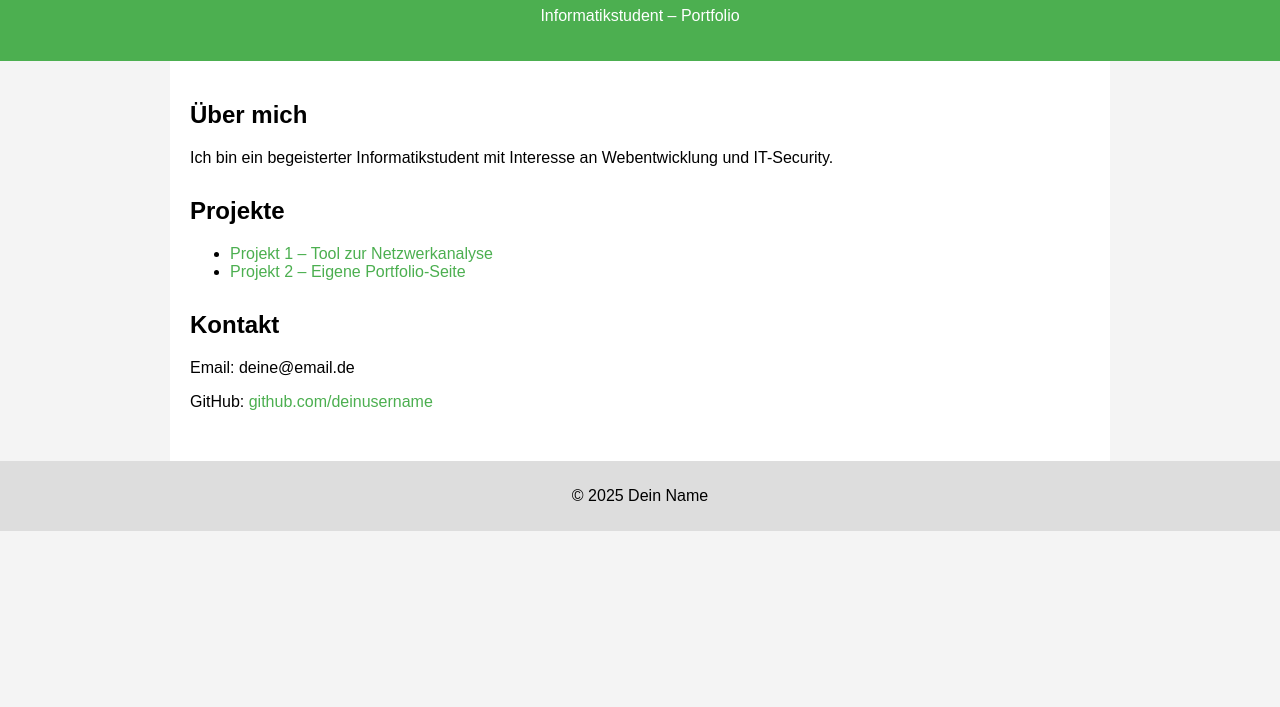
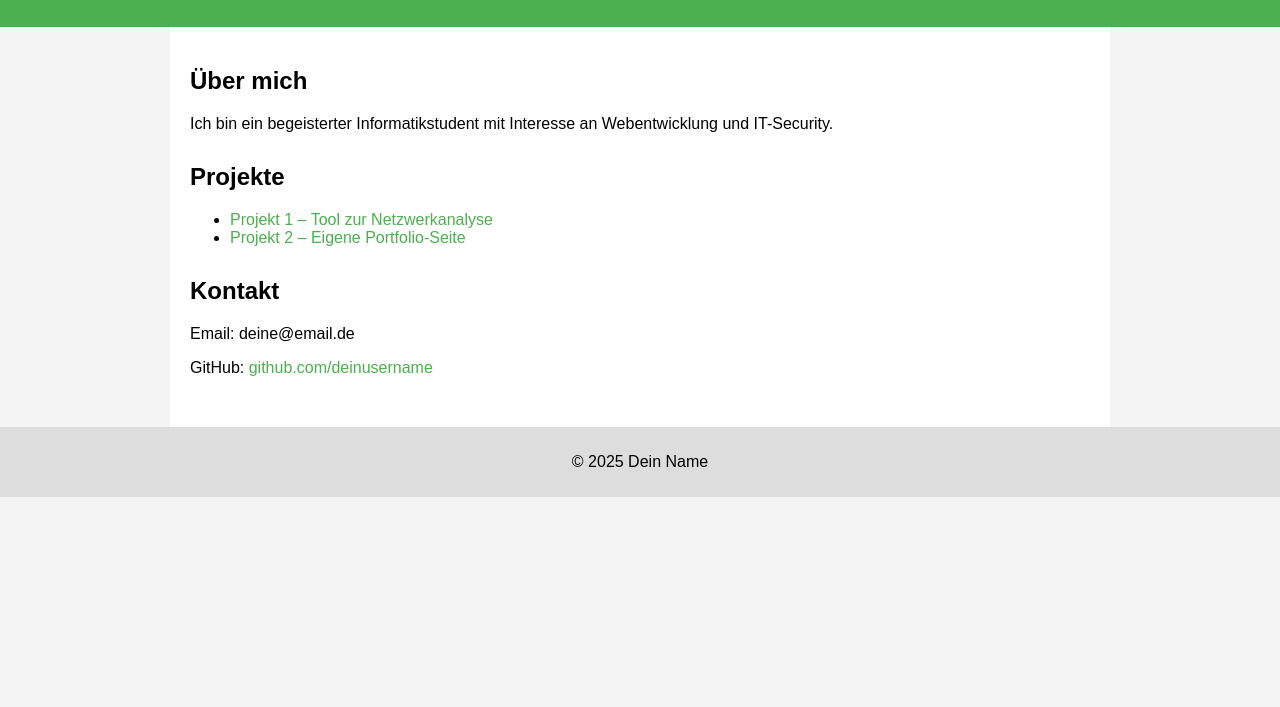
Before and after one commit to iliwork/iliwork.github.io, a plain HTML site: page index.html in a window 1280 px wide. Shown: the part 93-800 px from the top of the page. Drawn offline with Linux system fonts and the light colour scheme.

Commit message:
Update index.html

```diff
--- a/index.html
+++ b/index.html
@@ -40,7 +40,7 @@
 <body>
   <header>
     <h1>Willkommen auf meiner Seite</h1>
-    <p>Informatikstudent – Portfolio</p>
+
   </header>
 
   <main>
```
